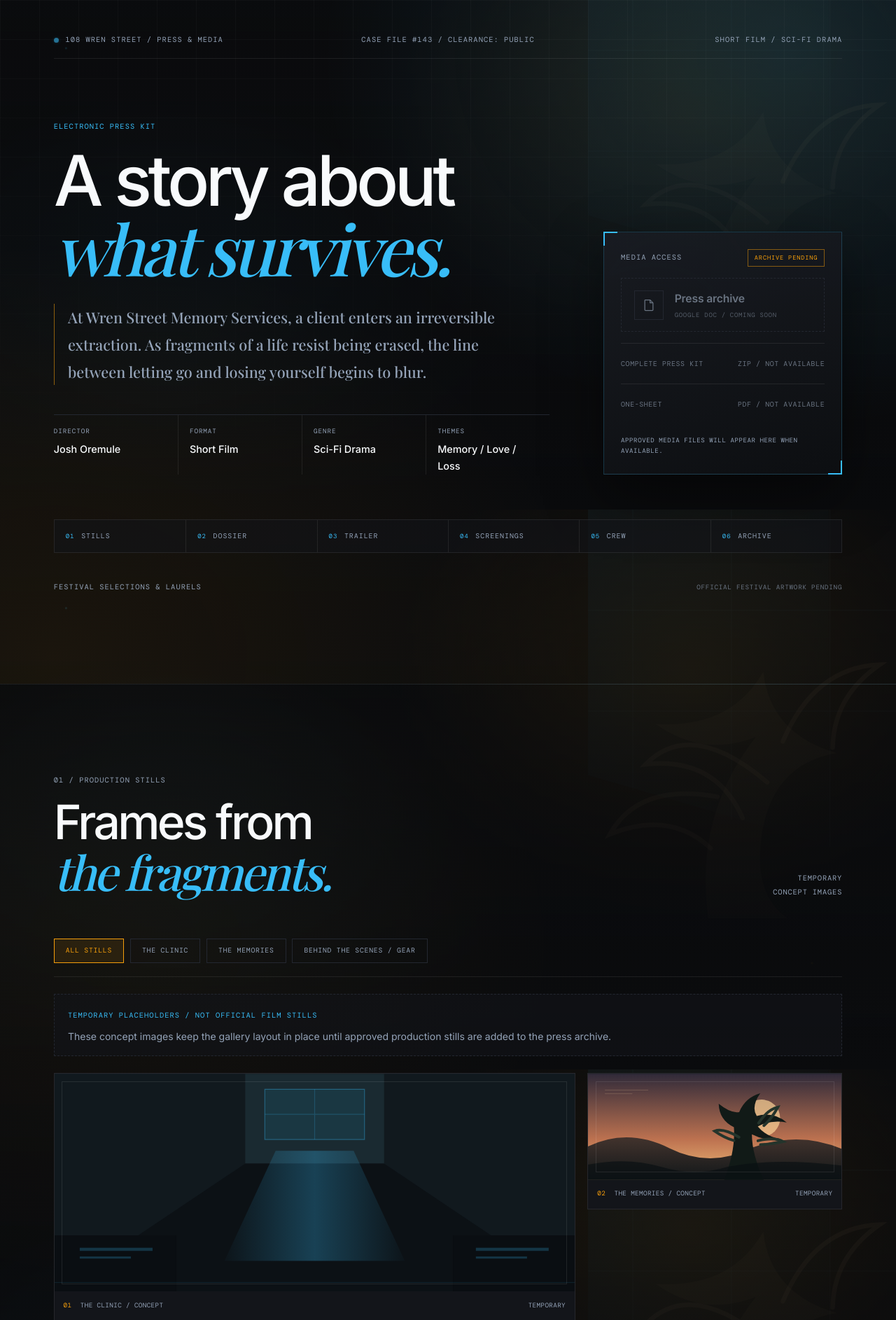
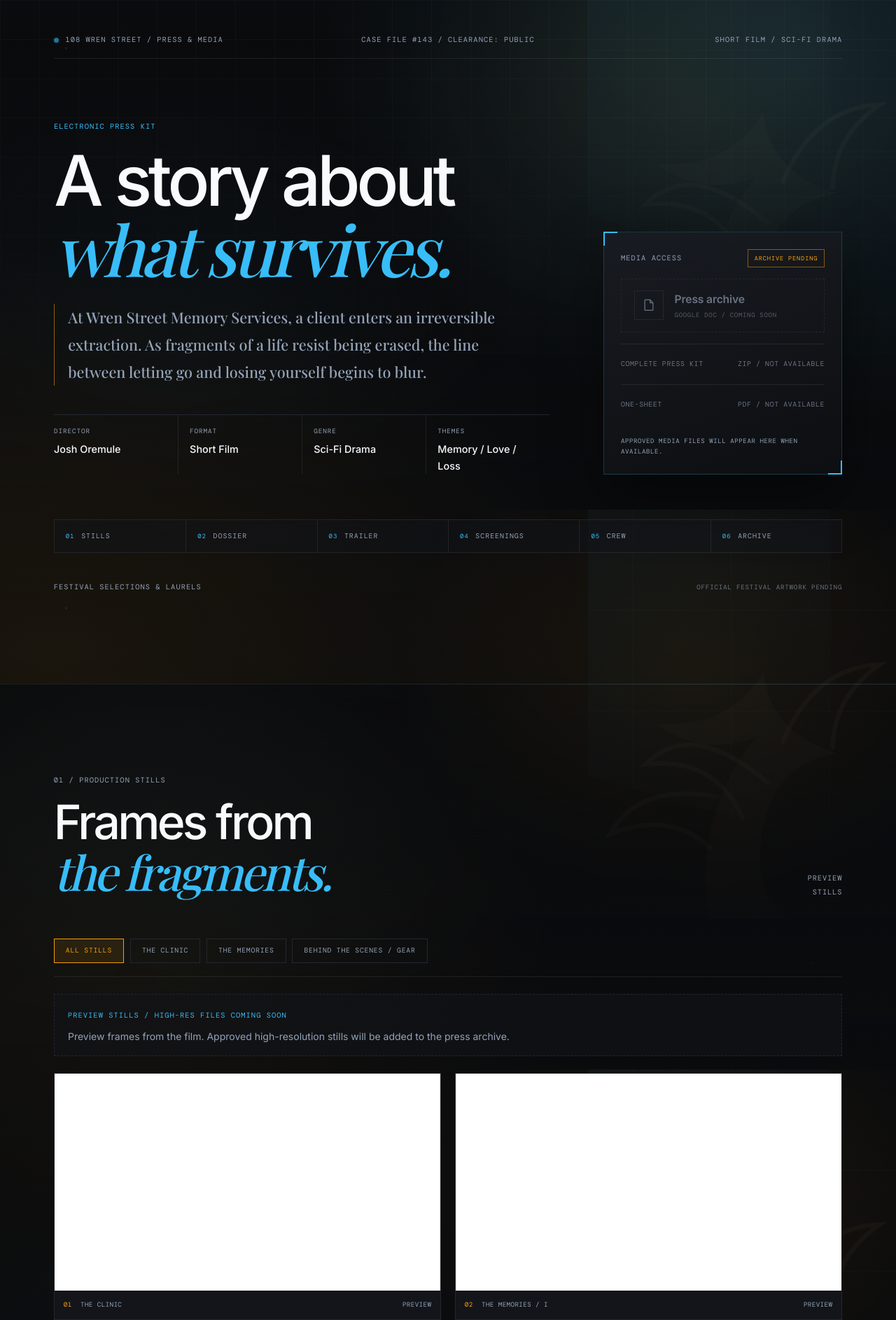
Before and after one commit to Axx1230/108wrenstreet-web, a Flask app: page /press in a window 1280 px wide. Shown: the part 72-1958 px from the top of the page at 70% size. Run offline with Flask 3, Linux system fonts and the light colour scheme; data comes from the database, SQL or seed files in the repository; data that the repository does not hold is empty; some libraries are stand-ins or nearby versions; some web fonts are replaced.

Commit message:
Redesign press kit page

```diff
--- a/static/css/style.css
+++ b/static/css/style.css
@@ -2642,7 +2642,6 @@ a.press-download-link:hover {
     height: 38px;
   }
 }
-
 .pk-sr-only {
   position: absolute;
   width: 1px;
@@ -2862,7 +2861,6 @@ a.pk-archive-cta:hover .pk-archive-arrow {
   border-color: var(--border-active);
 }
 
-/* Section index */
 .pk-index {
   display: grid;
   grid-template-columns: repeat(6, minmax(0, 1fr));
@@ -2912,9 +2910,6 @@ a.pk-archive-cta:hover .pk-archive-arrow {
   gap: 1.1rem;
 }
 
-.pk-gallery .still-card:first-child {
-  grid-column: span 2;
-}
 
 .pk-gallery .still-trigger,
 .pk-gallery .placeholder-still {
@@ -3165,7 +3160,6 @@ a.pk-archive-cta:hover .pk-archive-arrow {
   font-size: .78rem;
 }
 
-
 .pk-archive {
   background:
     linear-gradient(120deg, rgba(56, 189, 248, .06), transparent 55%),
@@ -3309,10 +3303,6 @@ a.pk-archive-cta:hover .pk-archive-arrow {
     border-top: 1px solid var(--border-clinical);
   }
 
-  .pk-gallery .still-card:first-child {
-    grid-column: auto;
-  }
-
   .pk-ticket {
     grid-template-columns: 1fr;
     gap: .8rem;
@@ -3350,6 +3340,193 @@ a.pk-archive-cta:hover .pk-archive-arrow {
     border-left: 0;
   }
 }
+
 .pk-still-frame img {
   aspect-ratio: var(--still-ratio, 2.39 / 1);
 }
+
+.pk-gallery .still-grid {
+  grid-template-columns: repeat(2, minmax(0, 1fr));
+  align-items: stretch;
+  gap: 1.25rem;
+}
+
+.pk-gallery .still-card,
+.pk-gallery .still-trigger,
+.pk-gallery .placeholder-still {
+  height: 100%;
+}
+
+.pk-gallery .pk-still-frame img {
+  width: 100%;
+  aspect-ratio: 16 / 9 !important;
+  object-fit: cover;
+}
+
+@keyframes pk-rise {
+  from {
+    opacity: 0;
+    transform: translateY(26px) scale(.985);
+  }
+  to {
+    opacity: 1;
+    transform: none;
+  }
+}
+
+.pk-gallery .still-card {
+  animation: pk-rise .7s cubic-bezier(.2, .75, .25, 1) both;
+}
+
+.pk-gallery .still-card:nth-child(2) { animation-delay: .08s; }
+.pk-gallery .still-card:nth-child(3) { animation-delay: .16s; }
+.pk-gallery .still-card:nth-child(4) { animation-delay: .24s; }
+.pk-gallery .still-card:nth-child(5) { animation-delay: .32s; }
+.pk-gallery .still-card:nth-child(6) { animation-delay: .4s; }
+
+/* Light sweep across the frame on hover */
+.pk-still-frame::before {
+  position: absolute;
+  z-index: 1;
+  top: 0;
+  left: -60%;
+  width: 45%;
+  height: 100%;
+  background: linear-gradient(100deg, transparent, rgba(255, 255, 255, .12), transparent);
+  pointer-events: none;
+  content: "";
+  transform: skewX(-18deg);
+}
+
+.pk-gallery .still-card:hover .pk-still-frame::before,
+.still-trigger:focus-visible .pk-still-frame::before {
+  animation: pk-sweep .9s ease;
+}
+
+@keyframes pk-sweep {
+  to { left: 120%; }
+}
+
+.pk-gallery .still-card:hover .pk-still-frame img {
+  filter: brightness(.8);
+  transform: scale(1.05);
+}
+
+.pk-gallery .placeholder-still:hover {
+  border-color: rgba(56, 189, 248, .6);
+  transform: translateY(-3px);
+}
+
+.pk-gallery .still-caption {
+  position: relative;
+}
+
+.pk-gallery .still-caption::after {
+  position: absolute;
+  bottom: 0;
+  left: 0;
+  width: 100%;
+  height: 1px;
+  background: var(--accent-amber);
+  content: "";
+  transform: scaleX(0);
+  transform-origin: left;
+  transition: transform .45s ease;
+}
+
+.pk-gallery .still-card:hover .still-caption::after {
+  transform: scaleX(1);
+}
+
+.pk-hero-copy > * {
+  animation: pk-rise .9s cubic-bezier(.2, .75, .25, 1) both;
+}
+
+.pk-hero-copy > *:nth-child(2) { animation-delay: .1s; }
+.pk-hero-copy > *:nth-child(3) { animation-delay: .2s; }
+.pk-hero-copy > *:nth-child(4) { animation-delay: .3s; }
+
+.pk-access {
+  animation: pk-rise 1s .35s cubic-bezier(.2, .75, .25, 1) both;
+}
+
+@keyframes pk-glow {
+  0%, 100% { box-shadow: 0 0 0 rgba(56, 189, 248, 0); }
+  50% { box-shadow: 0 0 28px rgba(56, 189, 248, .35); }
+}
+
+a.pk-archive-cta {
+  animation: pk-glow 3s ease-in-out infinite;
+}
+.pk-index a {
+  position: relative;
+}
+
+.pk-index a::after {
+  position: absolute;
+  right: 0;
+  bottom: 0;
+  left: 0;
+  height: 2px;
+  background: var(--accent-cyan);
+  content: "";
+  transform: scaleX(0);
+  transform-origin: left;
+  transition: transform .3s ease;
+}
+
+.pk-index a:hover::after,
+.pk-index a:focus-visible::after {
+  transform: scaleX(1);
+}
+.pk-trailer-empty {
+  position: relative;
+  overflow: hidden;
+}
+
+.pk-trailer-empty::after {
+  position: absolute;
+  inset: 0;
+  background: repeating-linear-gradient(0deg, rgba(255, 255, 255, .025) 0 1px, transparent 1px 4px);
+  pointer-events: none;
+  content: "";
+  animation: pk-scan 6s linear infinite;
+}
+
+@keyframes pk-scan {
+  to { background-position: 0 120px; }
+}
+
+.pk-play {
+  transition: transform .3s ease, background .3s ease;
+}
+
+.pk-screen:hover .pk-play {
+  background: rgba(56, 189, 248, .12);
+  transform: scale(1.08);
+}
+
+@media (max-width: 767px) {
+  .pk-gallery .still-grid {
+    grid-template-columns: 1fr;
+  }
+}
+@media (prefers-reduced-motion: reduce) {
+  .pk-gallery .still-card,
+  .pk-hero-copy > *,
+  .pk-access,
+  a.pk-archive-cta,
+  .pk-trailer-empty::after,
+  .pk-still-frame::before {
+    animation: none !important;
+  }
+}
+.pk-gallery .pk-still-frame {
+  background: #171b20;
+}
+
+.pk-gallery .pk-still-frame img {
+  display: block;
+  height: auto;
+  color: transparent;
+}
--- a/templates/press-kit.html
+++ b/templates/press-kit.html
@@ -89,7 +89,7 @@
 <section class="press-gallery pk-gallery section-shell" id="gallery" aria-labelledby="gallery-title">
   <div class="section-heading">
     <div><p class="eyebrow">01 / PRODUCTION STILLS</p><h2 id="gallery-title">Frames from<br><em>the fragments.</em></h2></div>
-    <span class="section-note">{% if stills %}HIGH-RESOLUTION<br>APPROVED MEDIA{% else %}TEMPORARY<br>CONCEPT IMAGES{% endif %}</span>
+    <span class="section-note">{% if stills %}HIGH-RESOLUTION<br>APPROVED MEDIA{% else %}PREVIEW<br>STILLS{% endif %}</span>
   </div>
   <div class="gallery-filters" role="group" aria-label="Filter production stills">
     <button class="filter-pill is-active" type="button" data-gallery-filter="all" aria-pressed="true">ALL STILLS</button>
@@ -103,7 +103,7 @@
         <article class="still-card" data-still-category="{{ still.category }}">
           <button class="still-trigger" type="button" data-still-index="{{ loop.index0 }}" data-scene-name="{{ still.scene_name }}" data-category="{{ still.category }}" data-aspect-ratio="{{ still.aspect_ratio }}" data-camera="{{ still.camera }}" data-lens="{{ still.lens }}" data-download-url="{{ still.download_url }}" aria-label="View {{ still.scene_name }} still">
             <span class="pk-still-frame">
-            <img src="{{ still.image_url }}" alt="{{ still.title }}" loading="lazy" style="--still-ratio: {{ still.aspect_ratio_css }}">
+              <img src="{{ still.image_url }}" alt="{{ still.title }}" loading="lazy" style="--still-ratio: {{ still.aspect_ratio_css }}">
               <span class="pk-still-hover" aria-hidden="true">VIEW STILL ↗</span>
             </span>
             <span class="still-caption"><span><span class="pk-still-num">{{ "%02d"|format(loop.index) }}</span> {{ still.scene_name }}</span><span>{{ still.aspect_ratio }}</span></span>
@@ -113,26 +113,32 @@
     </div>
   {% else %}
     <div class="gallery-placeholder-note">
-      <span class="eyebrow accent-cyan">TEMPORARY PLACEHOLDERS / NOT OFFICIAL FILM STILLS</span>
-      <p>These concept images keep the gallery layout in place until approved production stills are added to the press archive.</p>
+      <span class="eyebrow accent-cyan">PREVIEW STILLS / HIGH-RES FILES COMING SOON</span>
+      <p>Preview frames from the film. Approved high-resolution stills will be added to the press archive.</p>
     </div>
     <div class="still-grid" id="still-grid">
       <article class="still-card" data-still-category="clinic">
         <figure class="placeholder-still">
-          <span class="pk-still-frame"><img src="{{ url_for('static', filename='images/temp-clinic.svg') }}" alt="Temporary concept illustration of a quiet, cyan-lit clinic corridor." loading="lazy" style="aspect-ratio: 2.39 / 1;"></span>
-          <figcaption class="still-caption"><span><span class="pk-still-num">01</span> THE CLINIC / CONCEPT</span><span>TEMPORARY</span></figcaption>
+          <span class="pk-still-frame"><img src="{{ url_for('static', filename='_press_validation/clinic-one.png') }}" alt="Still from 108 Wren Street: the Memory Services clinic." loading="lazy" style="aspect-ratio: 2.39 / 1;"></span>
+          <figcaption class="still-caption"><span><span class="pk-still-num">01</span> THE CLINIC</span><span>PREVIEW</span></figcaption>
         </figure>
       </article>
       <article class="still-card" data-still-category="memories">
         <figure class="placeholder-still">
-          <span class="pk-still-frame"><img src="{{ url_for('static', filename='images/temp-memory.svg') }}" alt="Temporary concept illustration of a warm sunset and an old oak tree." loading="lazy" style="aspect-ratio: 2.39 / 1;"></span>
-          <figcaption class="still-caption"><span><span class="pk-still-num">02</span> THE MEMORIES / CONCEPT</span><span>TEMPORARY</span></figcaption>
+          <span class="pk-still-frame"><img src="{{ url_for('static', filename='_press_validation/memory-one.png') }}" alt="Still from 108 Wren Street: a remembered moment." loading="lazy" style="aspect-ratio: 2.39 / 1;"></span>
+          <figcaption class="still-caption"><span><span class="pk-still-num">02</span> THE MEMORIES / I</span><span>PREVIEW</span></figcaption>
+        </figure>
+      </article>
+      <article class="still-card" data-still-category="memories">
+        <figure class="placeholder-still">
+          <span class="pk-still-frame"><img src="{{ url_for('static', filename='_press_validation/memory-two.png') }}" alt="Still from 108 Wren Street: a second remembered moment." loading="lazy" style="aspect-ratio: 2.39 / 1;"></span>
+          <figcaption class="still-caption"><span><span class="pk-still-num">03</span> THE MEMORIES / II</span><span>PREVIEW</span></figcaption>
         </figure>
       </article>
       <article class="still-card" data-still-category="behind-the-scenes">
         <figure class="placeholder-still">
           <span class="pk-still-frame"><img src="{{ url_for('static', filename='images/temp-production.svg') }}" alt="Temporary concept illustration of a cinema camera on a dim set." loading="lazy" style="aspect-ratio: 2.39 / 1;"></span>
-          <figcaption class="still-caption"><span><span class="pk-still-num">03</span> BEHIND THE SCENES / CONCEPT</span><span>TEMPORARY</span></figcaption>
+          <figcaption class="still-caption"><span><span class="pk-still-num">04</span> BEHIND THE SCENES / CONCEPT</span><span>TEMPORARY</span></figcaption>
         </figure>
       </article>
     </div>
```
